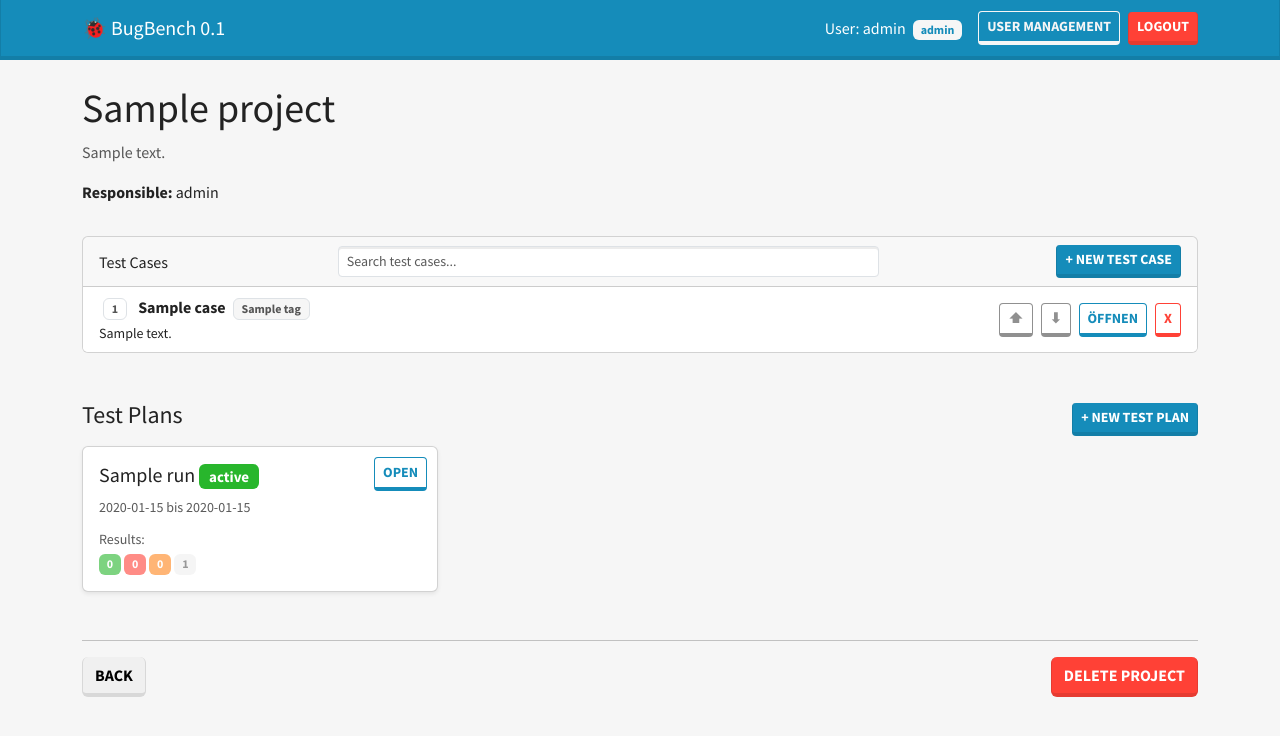
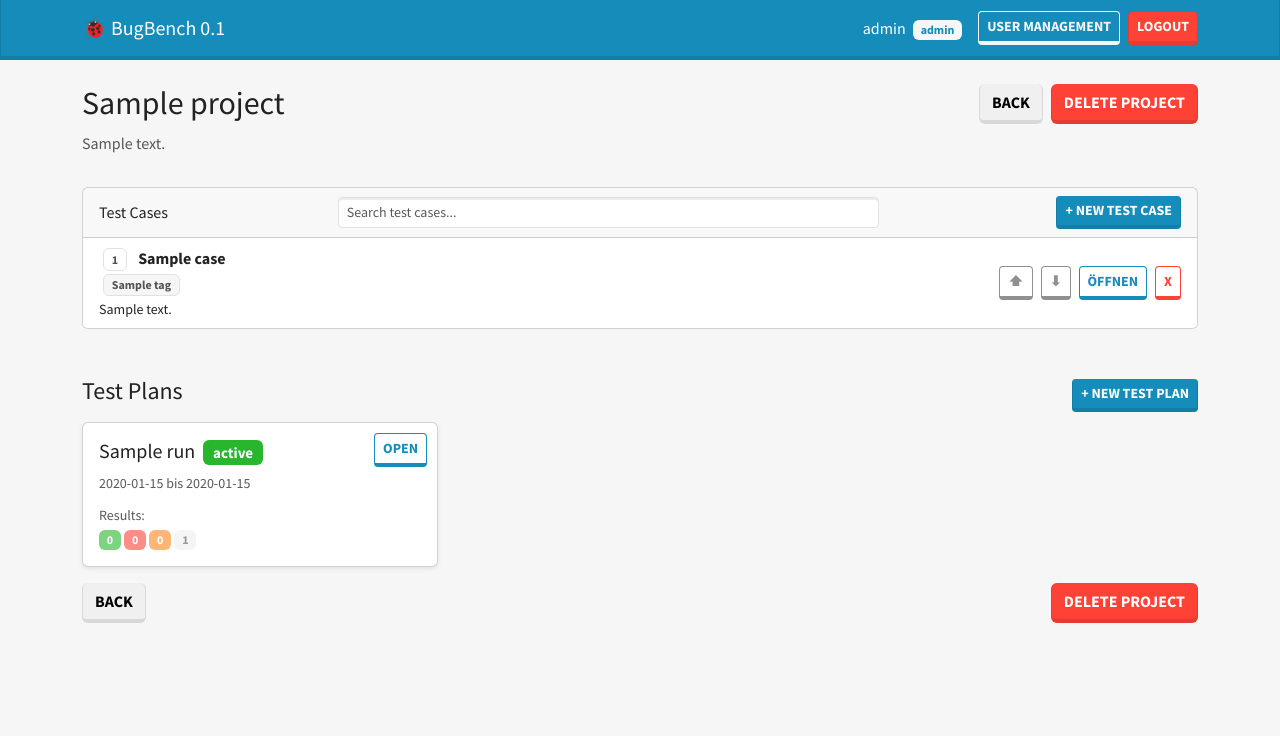
Before and after one commit to winklermw-mz/BugBlitz, a Flask app: page /project/1 in a window 1280 px wide. Shown: the top 736 px of the page. Run offline with Flask 3, Linux system fonts and the light colour scheme; a user stored in the database is signed in; tables that the repository leaves empty hold one stand-in row (values such as "Sample post"); some libraries are stand-ins or nearby versions.

Commit message:
added unified layout for all forms

```diff
--- a/templates/admin.html
+++ b/templates/admin.html
@@ -4,9 +4,9 @@
 <div class="row">
     <div class="col-md-4">
         <form method="POST" class="card p-3">
-            <h5>New User</h5>
+            <h5>Create New User</h5>
             <input type="text" name="username" placeholder="Username" class="form-control mb-2" required>
-            <input type="text" name="email" placeholder="E-Mail" class="form-control mb-2" required>
+            <input type="text" name="email" placeholder="Email address" class="form-control mb-2" required>
             <input type="password" name="password" placeholder="Password" class="form-control mb-2" required>
             <input type="password" name="password_repeat" placeholder="Password confirmation" class="form-control mb-2" required>
             <label class="form-label">Roles:</label>
@@ -21,7 +21,7 @@
     </div>
     <div class="col-md-8">
         <table class="table bg-white">
-            <thead><tr><th>User</th><th>E-Mail</th><th>Roles</th><th>Aktion</th></tr></thead>
+            <thead><tr><th>Username</th><th>Email</th><th>Roles</th><th></th></tr></thead>
             <tbody>
                 {% for u in users %}
                 <tr>
--- a/templates/base.html
+++ b/templates/base.html
@@ -16,12 +16,10 @@
             {% if current_user.is_authenticated %}
             <div class="d-flex align-items-center">
                 <span class="navbar-text text-white me-3">
-                    User: {{ current_user.username }}
-                    <span class="badge bg-light text-primary ms-1">
-                        {% for role in current_user.roles %}
-                            {{ role.name }}{{ "," if not loop.last }}
-                        {% endfor %}
-                    </span>
+                    {{ current_user.username }}
+                    {% for role in current_user.roles %}
+                    <span class="badge bg-light text-primary ms-1">{{ role.name }}</span>
+                    {% endfor %}
                 </span>
 
                 {% if current_user.is_admin() %}
--- a/templates/project_view.html
+++ b/templates/project_view.html
@@ -3,9 +3,24 @@
 
 <div class="row">
     <div class="col-md-12 mb-3">
-        <h1>{{ project.title }}</h1>
-        <p class="text-muted">{{ project.description }}</p>
-        <p><strong>Responsible:</strong> {{ project.owner.username }}</p>
+        {% if current_user.is_admin() or current_user.id == project.owner_id %}
+        <div class="d-flex justify-content-between align-items-start">
+            <div>
+                <h2>{{ project.title }}</h2>
+                <p class="text-muted">{{ project.description }}</p>
+            </div>
+
+            <div class="d-flex gap-2">
+                <a href="{{ url_for('dashboard') }}" class="btn btn-secondary">Back</a>
+
+                <form action="{{ url_for('delete_project', project_id=project.id) }}"
+                    method="POST"
+                    onsubmit="return confirm('Delete test project now');">
+                    <button type="submit" class="btn btn-danger">Delete Project</button>
+                </form>
+            </div>
+        </div>
+        {% endif %}
     </div>
 </div>
 
@@ -25,8 +40,7 @@
                 <li class="list-group-item d-flex justify-content-between align-items-center case-item">
                     <div>
                         <span class="badge text-dark border ms-1 me-2">{{ case.sequence }}</span>
-
-                        <strong>{{ case.title }}</strong>
+                        <strong>{{ case.title }}</strong><br>
 
                         {% if case.priority == prio1 %}
                         <span class="badge bg-danger">{{ case.priority }}</span>
@@ -84,9 +98,13 @@
                         <h5 class="card-title pe-5">
                             {{ run.title }}
                             {% if run.status == active %}
-                                <span class="badge bg-success">{{ run.status }}</span>
-                            {% else %}
-                                <span class="badge bg-secondary">{{ run.status }}</span>
+                                &nbsp;<span class="badge bg-success">{{ run.status }}</span>
+                            {% endif %}
+                            {% if run.status == finished %}
+                                &nbsp;<span class="badge bg-secondary">{{ run.status }}</span>
+                            {% endif %}
+                            {% if run.status == aborted %}
+                                &nbsp;<span class="badge bg-danger">{{ run.status }}</span>
                             {% endif %}
                         </h5>
 
@@ -122,7 +140,6 @@
 </div>
 
 {% if current_user.is_admin() or current_user.id == project.owner_id %}
-<hr class="mt-5">
 <div class="d-flex justify-content-between gap-2">
     <a href="{{ url_for('dashboard') }}" class="btn btn-secondary">Back</a>
 
--- a/templates/user_form.html
+++ b/templates/user_form.html
@@ -10,7 +10,7 @@
     </div>
 
     <div class="mb-3">
-        <label class="form-label">E-Mail</label>
+        <label class="form-label">Email address</label>
         <input type="email" name="email" class="form-control" value="{{ user.email }}" required>
     </div>
 
@@ -34,8 +34,8 @@
     {% endfor %}
 
     <div class="d-flex justify-content-start gap-2 mt-3">
-        <button type="submit" class="btn btn-primary btn-sm">Save</button>
-        <a href="{{ url_for('admin_users') }}" class="btn btn-secondary btn-sm">Cancel</a>
+        <button type="submit" class="btn btn-primary">Save</button>
+        <a href="{{ url_for('admin_users') }}" class="btn btn-secondary">Cancel</a>
     </div>
 </form>
 
```
Also changed, not shown: templates/case_form.html (+13 -4 lines), templates/execute.html (+17 -2 lines).
